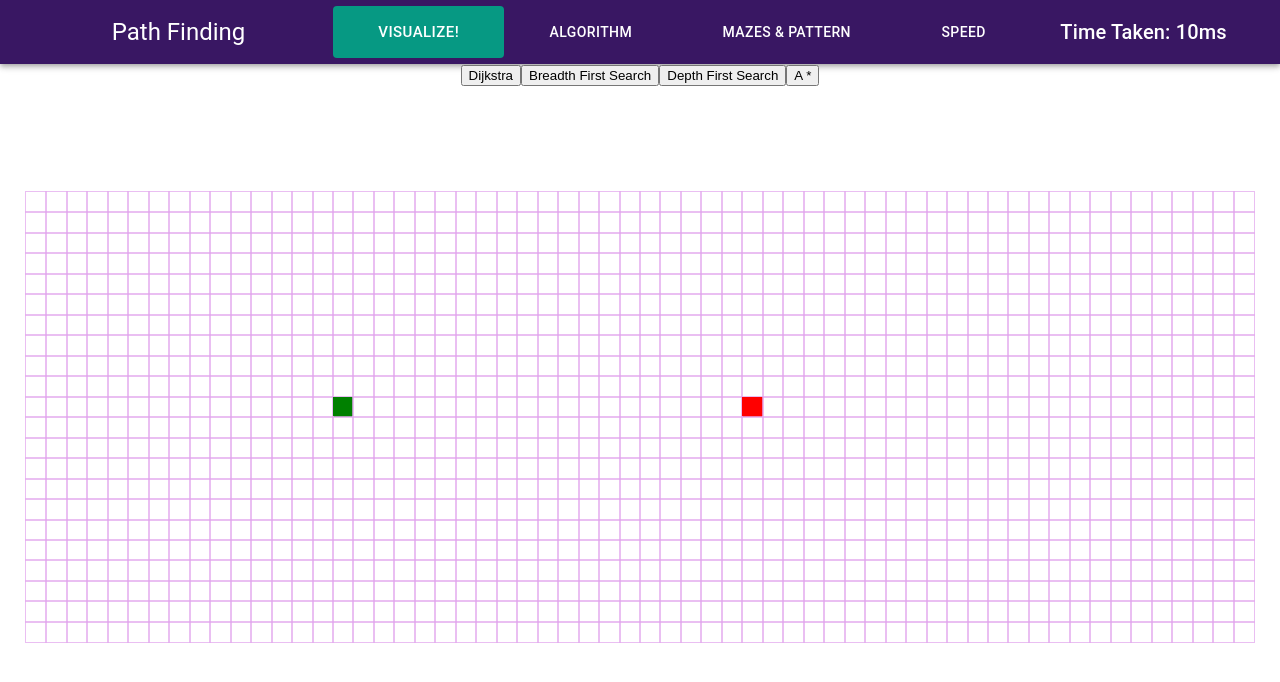
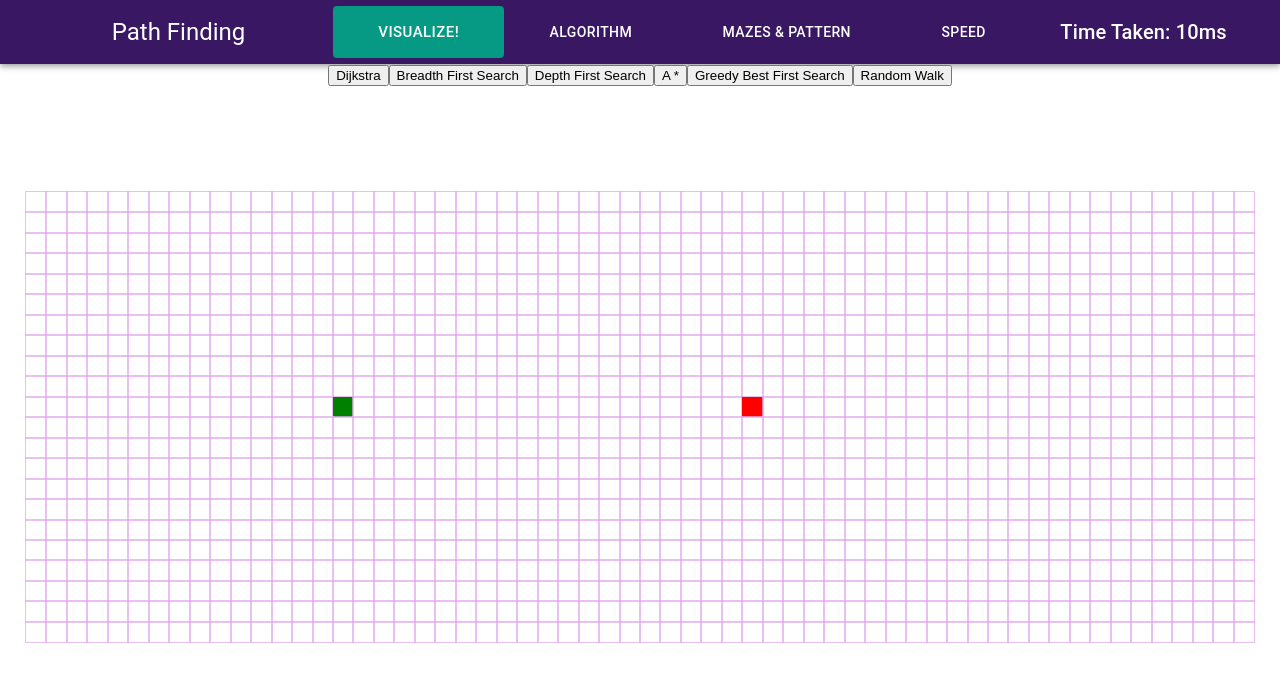
Before and after one commit to abhinav-22-tech/pathfind_visualizer, a React (Create React App) app: page / in a window 1280 px wide. Shown: the top 682 px of the page. Built offline with nearby package versions, Linux system fonts and the light colour scheme.

Commit message:
adding two more algorithm

```diff
--- /dev/null
+++ b/src/Algorithms/greedyBestFirstSearch.js
@@ -0,0 +1,62 @@
+export function greedyBFS(grid, startNode, finishNode) {
+  if (!startNode || !finishNode || startNode === finishNode) {
+    return false;
+  }
+  let unvisitedNodes = []; //open list
+  let visitedNodesInOrder = []; //closed list
+  startNode.distance = 0;
+  unvisitedNodes.push(startNode);
+
+  while (unvisitedNodes.length !== 0) {
+    unvisitedNodes.sort((a, b) => a.totalDistance - b.totalDistance);
+    let closestNode = unvisitedNodes.shift();
+    if (closestNode === finishNode) return visitedNodesInOrder;
+
+    closestNode.isVisited = true;
+    visitedNodesInOrder.push(closestNode);
+
+    let neighbours = getNeighbours(closestNode, grid);
+    for (let neighbour of neighbours) {
+      let distance = closestNode.distance + 1;
+      //f(n) = h(n)
+      if (neighbourNotInUnvisitedNodes(neighbour, unvisitedNodes)) {
+        unvisitedNodes.unshift(neighbour);
+        neighbour.distance = distance;
+        neighbour.totalDistance = heuristic(neighbour, finishNode);
+        neighbour.previousNode = closestNode;
+      } else if (distance < neighbour.distance) {
+        neighbour.distance = distance;
+        neighbour.totalDistance = heuristic(neighbour, finishNode);
+        neighbour.previousNode = closestNode;
+      }
+    }
+  }
+  return visitedNodesInOrder;
+}
+
+function getNeighbours(node, grid) {
+  let neighbours = [];
+  let { row, col } = node;
+  if (row !== 0) neighbours.push(grid[row - 1][col]);
+  if (col !== grid[0].length - 1) neighbours.push(grid[row][col + 1]);
+  if (row !== grid.length - 1) neighbours.push(grid[row + 1][col]);
+  if (col !== 0) neighbours.push(grid[row][col - 1]);
+  return neighbours.filter(
+    (neighbour) => !neighbour.isWall && !neighbour.isVisited
+  );
+}
+
+function heuristic(node, finishNode) {
+  let x = Math.abs(node.row - finishNode.row);
+  let y = Math.abs(node.col - finishNode.col);
+  return x + y;
+}
+
+function neighbourNotInUnvisitedNodes(neighbour, unvisitedNodes) {
+  for (let node of unvisitedNodes) {
+    if (node.row === neighbour.row && node.col === neighbour.col) {
+      return false;
+    }
+  }
+  return true;
+}
--- /dev/null
+++ b/src/Algorithms/randomWalk.js
@@ -0,0 +1,64 @@
+export function randomWalk(grid, startNode, finishNode) {
+  // if (!startNode || !finishNode || startNode === finishNode) {
+  //   return false;
+  // }
+  let visitedNodesInOrder = [];
+  let closestNode = startNode;
+  let maxNodes = grid.length * grid[0].length;
+  let maxNodesVisitedTracker = 0;
+  let loopTracker = 0;
+  while (true) {
+    closestNode.isVisited = true;
+    visitedNodesInOrder.push(closestNode);
+    if (closestNode === finishNode) return visitedNodesInOrder;
+    let randomNeighbour = getRandomNeighbour(closestNode, grid, finishNode);
+    let nodesVisited = numNodesVisited(grid);
+    if (nodesVisited === maxNodes - 2) {
+      return visitedNodesInOrder;
+    }
+    if (nodesVisited > maxNodesVisitedTracker) {
+      maxNodesVisitedTracker = nodesVisited;
+      loopTracker = 0;
+    } else if ((nodesVisited = maxNodesVisitedTracker)) {
+      loopTracker += 1;
+      if (loopTracker > 1000) {
+        return visitedNodesInOrder;
+      }
+    }
+    randomNeighbour.previousNode = closestNode;
+    closestNode = randomNeighbour;
+  }
+}
+
+function getRandomNeighbour(node, grid, finishNode) {
+  let neighbours = [];
+  let { row, col } = node;
+  if (row !== 0) neighbours.push(grid[row - 1][col]);
+  if (col !== grid[0].length - 1) neighbours.push(grid[row][col + 1]);
+  if (row !== grid.length - 1) neighbours.push(grid[row + 1][col]);
+  if (col !== 0) neighbours.push(grid[row][col - 1]);
+  let neighboursFilteredStartAndWall = neighbours.filter(
+    (neighbour) => !neighbour.isStart && !neighbour.isWall
+  );
+  let neighboursFilteredVisited = neighboursFilteredStartAndWall.filter(
+    (neighbour) => !neighbour.isVisited
+  );
+  if (neighboursFilteredVisited.length > 0) {
+    return neighboursFilteredVisited[
+      Math.floor(Math.random() * neighboursFilteredVisited.length)
+    ];
+  }
+  return neighboursFilteredStartAndWall[
+    Math.floor(Math.random() * neighboursFilteredStartAndWall.length)
+  ];
+}
+
+function numNodesVisited(grid) {
+  let count = 0;
+  for (let row of grid) {
+    for (let node of row) {
+      if (node.isVisited || node.isWall) count += 1;
+    }
+  }
+  return count;
+}
--- a/src/Path_visualizer/Path_visualizer.jsx
+++ b/src/Path_visualizer/Path_visualizer.jsx
@@ -7,6 +7,8 @@ import {
 import { dijkstra } from "../Algorithms/dijkstra";
 import { dfs } from "../Algorithms/dfs";
 import { astar } from "../Algorithms/astar";
+import { greedyBFS } from "../Algorithms/greedyBestFirstSearch";
+import { randomWalk } from "../Algorithms/randomWalk";
 import "./Path_visualizer.css";
 
 import UI from "./ui";
@@ -73,6 +75,31 @@ export default class Path_visualizer extends Component {
     }
   }
 
+  animateRandomWalk = (visitedNodesInOrder) => {
+    for (let i = 1; i <= visitedNodesInOrder.length; i++) {
+      if (i === visitedNodesInOrder.length) {
+        setTimeout(() => {
+          this.setState({ visualizingAlgorithm: false });
+        }, i * this.state.speed);
+        return;
+      }
+      let node = visitedNodesInOrder[i];
+      if (i === visitedNodesInOrder.length - 1) {
+        setTimeout(() => {
+          //finish node
+          document.getElementById(`node-${node.row}-${node.col}`).className =
+            "node node-finish-reached";
+        }, i * this.state.speed);
+        continue;
+      }
+      setTimeout(() => {
+        //visited node
+        document.getElementById(`node-${node.row}-${node.col}`).className =
+          "node node-visited";
+      }, i * 25);
+    }
+  };
+
   visualize(algo) {
     const { grid } = this.state;
     const startNode = grid[START_NODE_ROW][START_NODE_COL];
@@ -87,9 +114,17 @@ export default class Path_visualizer extends Component {
       visitedNodesInOrder = dfs(grid, startNode, finishNode);
     else if (algo === astar)
       visitedNodesInOrder = astar(grid, startNode, finishNode);
+    else if (algo === greedyBFS)
+      visitedNodesInOrder = greedyBFS(grid, startNode, finishNode);
+    else if (algo === randomWalk)
+      visitedNodesInOrder = randomWalk(grid, startNode, finishNode);
 
-    const nodesInShortestPathOrder = getNodesInShortestPathOrder(finishNode);
-    this.animateAlgo(visitedNodesInOrder, nodesInShortestPathOrder);
+    if (algo === randomWalk) {
+      this.animateRandomWalk(visitedNodesInOrder);
+    } else {
+      const nodesInShortestPathOrder = getNodesInShortestPathOrder(finishNode);
+      this.animateAlgo(visitedNodesInOrder, nodesInShortestPathOrder);
+    }
   }
 
   render() {
@@ -104,6 +139,10 @@ export default class Path_visualizer extends Component {
         </button>
         <button onClick={() => this.visualize(dfs)}>Depth First Search</button>
         <button onClick={() => this.visualize(astar)}>A *</button>
+        <button onClick={() => this.visualize(greedyBFS)}>
+          Greedy Best First Search
+        </button>
+        <button onClick={() => this.visualize(randomWalk)}>Random Walk</button>
         <div className="grid">
           {grid.map((row, rowIdx) => {
             return (
```
